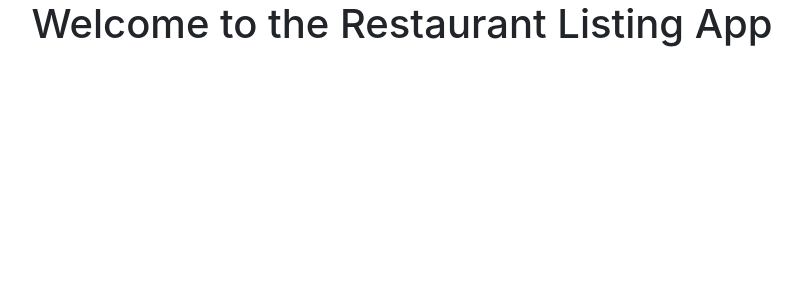
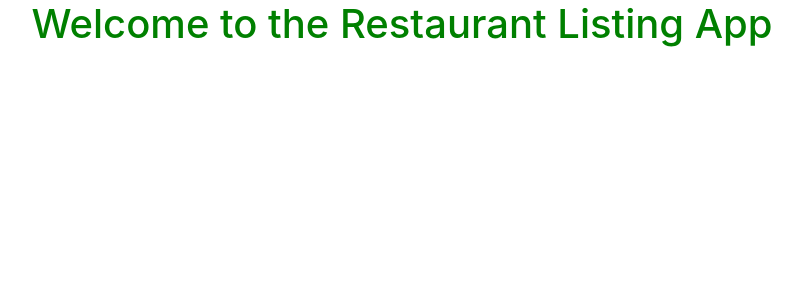
Before and after one commit to finaclemence15/Restaurant, a Django app: page / in a window 1280 px wide. Shown: the part 77-377 px from the top of the page, without its empty margins (238-1040 px from the left). Run offline with Django 3.2, Linux system fonts and the light colour scheme; some libraries are stand-ins or nearby versions.

Commit message:
creating static folder

```diff
--- a/restaurantapp/templates/base.html
+++ b/restaurantapp/templates/base.html
@@ -1,4 +1,5 @@
 {% load bootstrap4 %}
+{% load static%}
 <!DOCTYPE html>
 <html>
 <head>
@@ -12,6 +13,7 @@
 
   {% block styles %}
   {% bootstrap_css %}
+  <link rel="stylesheet" href="{% static 'css/styles.css' %}">
   {% endblock %}
 
 </head>
--- a/restaurantproject/settings.py
+++ b/restaurantproject/settings.py
@@ -120,3 +120,6 @@ USE_TZ = True
 # https://docs.djangoproject.com/en/1.11/howto/static-files/
 
 STATIC_URL = '/static/'
+STATICFILES_DIRS = [
+    os.path.join(BASE_DIR, "static"),
+]
--- /dev/null
+++ b/static/css/styles.css
@@ -0,0 +1,4 @@
+h1
+{
+  color: green;
+}
```
